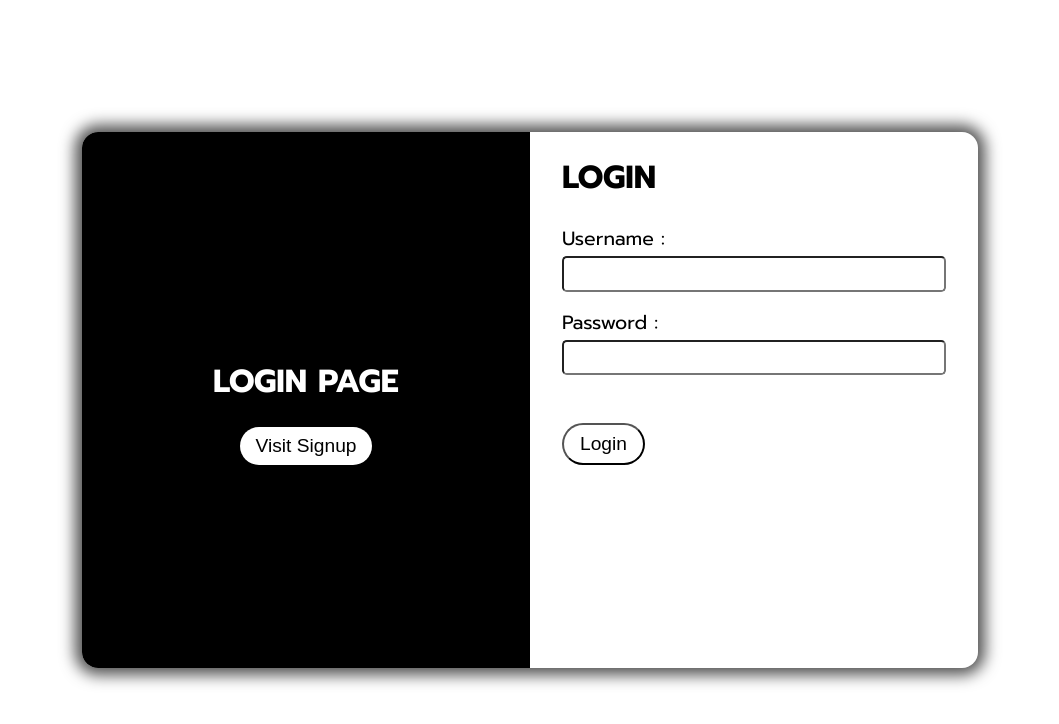
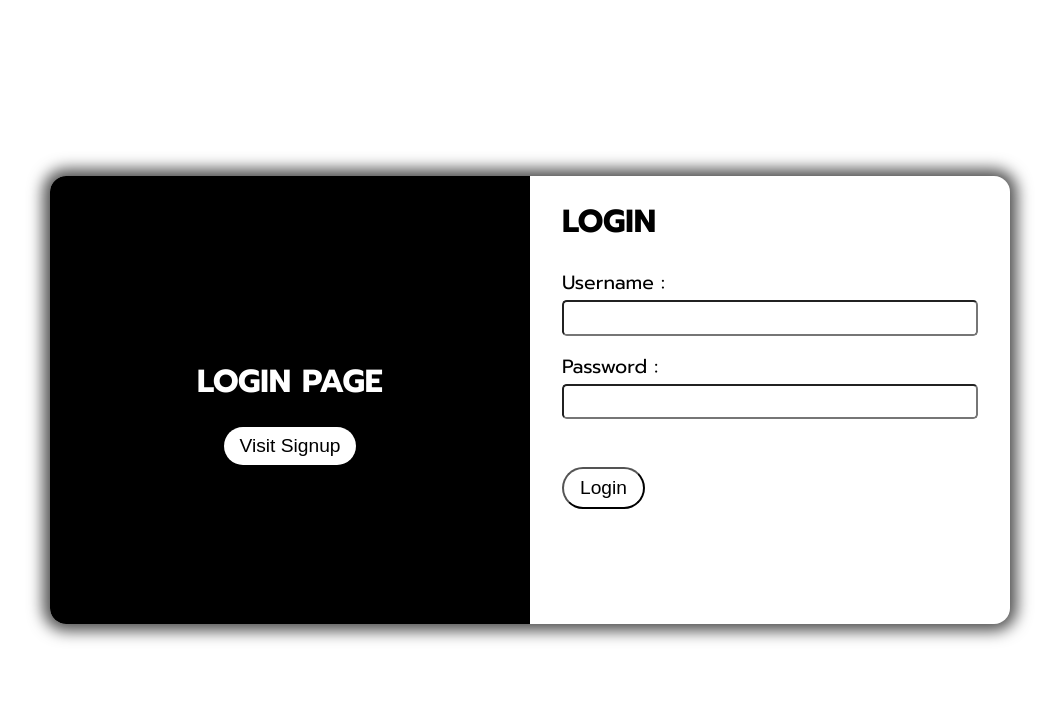
Before and after one commit to souvikpal2000/LoginSignupPage_React, a React (Create React App) app: page / in a window 1280 px wide. Shown: the top 724 px of the page, without its empty margins (110-1169 px from the left). Built offline with nearby package versions, Linux system fonts and the light colour scheme.

Commit message:
Some Style Changes made

```diff
--- a/src/Components/SignUp-Login/SignUpLogin.css
+++ b/src/Components/SignUp-Login/SignUpLogin.css
@@ -1,8 +1,8 @@
 .signUpLoginContainer{
     position: relative;
-    width: 70%;
+    width: 60rem;
     border-radius: 1rem;
-    height: 67%;
+    height: 28rem;
     box-shadow: 0px 0px 15px 7px rgba(0,0,0,0.69);
     -webkit-box-shadow: 0px 0px 15px 7px rgba(0,0,0,0.69);
     -moz-box-shadow: 0px 0px 15px 7px rgba(0,0,0,0.69);
```
